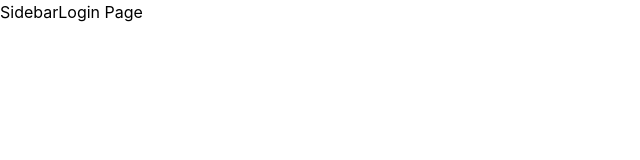
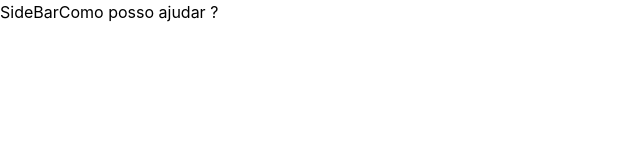
Before and after one commit to lipedevcode/chatbot-llm, a React (Vite) app in the folder frontend/: page / in a window 1280 px wide. Shown: the top 160 px of the page, without its empty margins (0-640 px from the left). Built offline with nearby package versions, Linux system fonts and the light colour scheme.

Commit message:
feat#29: Configuracao do React Router

```diff
--- a/frontend/package.json
+++ b/frontend/package.json
@@ -11,6 +11,7 @@
   },
   "dependencies": {
     "@tailwindcss/vite": "^4.3.0",
+    "lucide-react": "^1.17.0",
     "react": "^19.2.6",
     "react-dom": "^19.2.6",
     "react-router-dom": "^7.16.0",
--- /dev/null
+++ b/frontend/src/components/SideBar.tsx
@@ -0,0 +1,8 @@
+
+const SideBar = () => {
+  return (
+    <div>SideBar</div>
+  )
+}
+
+export default SideBar
--- a/frontend/src/layouts/MainLayout.tsx
+++ b/frontend/src/layouts/MainLayout.tsx
@@ -1,10 +1,11 @@
 import { Outlet } from "react-router-dom";
+import Sidebar from "../components/SideBar.tsx";
 
 const MainLayout = () => {
   return (
     <div className="flex h-screen">
-      <aside>Sidebar</aside>
-      <main className="flex-1">
+        <Sidebar />
+      <main className="flex-1 overflow-auto">
         <Outlet />
       </main>
     </div>
--- a/frontend/src/pages/ChatPage.tsx
+++ b/frontend/src/pages/ChatPage.tsx
@@ -1,7 +1,20 @@
+import { useParams } from "react-router-dom";
+
 const ChatPage = () => {
+  const { chatId } = useParams();
+
+  console.log(chatId);
+  if (!chatId) {
+    return (
+      <div>
+        <h1>Como posso ajudar ? </h1>
+      </div>
+    );
+  }
+
   return (
     <div>
-      <h1>Chat</h1>
+      <h1>Id do chat: {chatId}</h1>
     </div>
   );
 };
--- a/frontend/src/pages/LoginPage.tsx
+++ /dev/null
@@ -1,9 +0,0 @@
-const LoginPage = () => {
-  return (
-    <div>
-      <h1>Login Page</h1>
-    </div>
-  );
-};
-
-export default LoginPage;
```
Also changed, not shown: frontend/src/app/router.tsx (+3 -4 lines), frontend/src/components/Sample.tsx (deleted), 1 other file (tests, documents, lock files or other folders).
